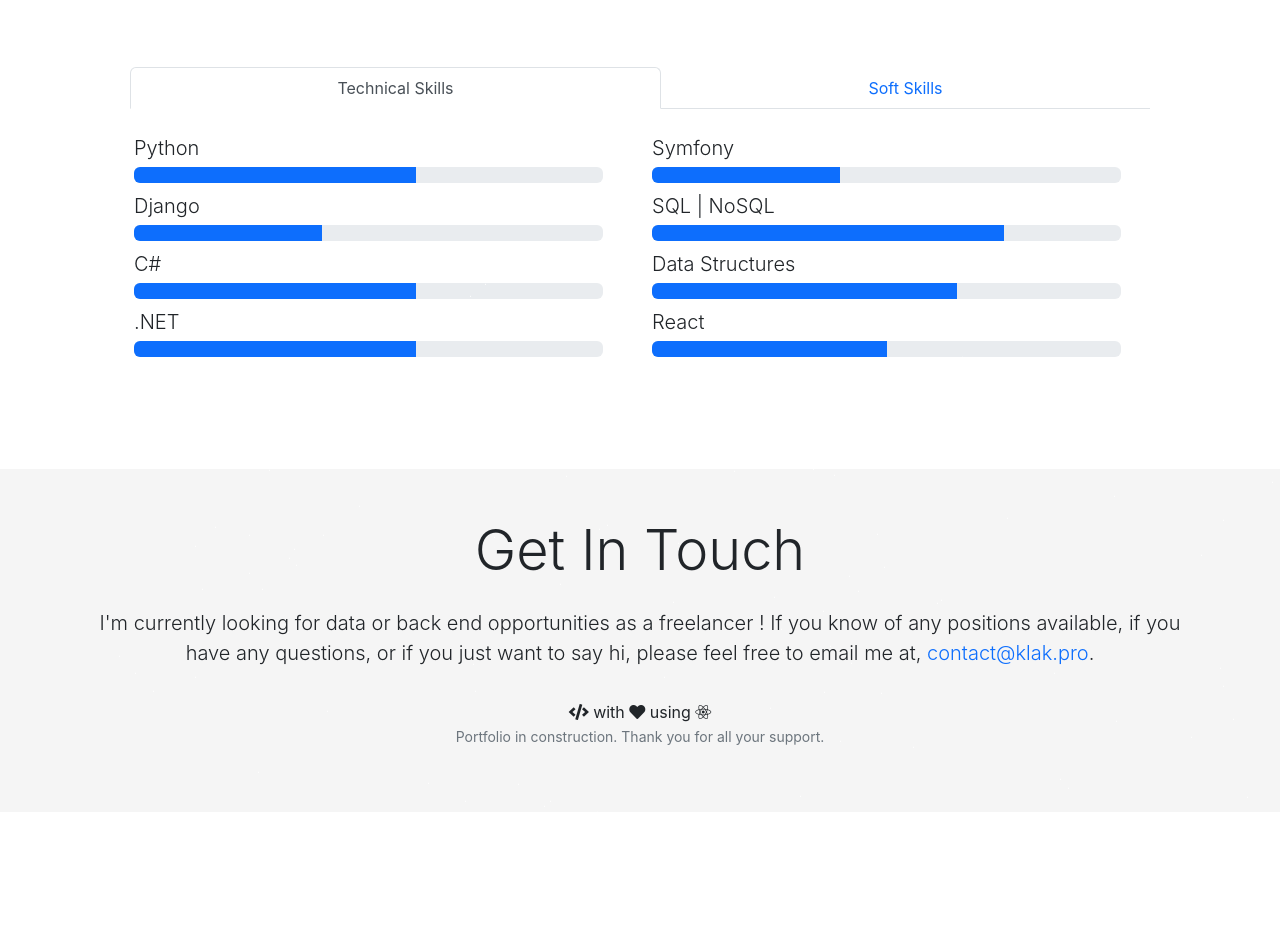
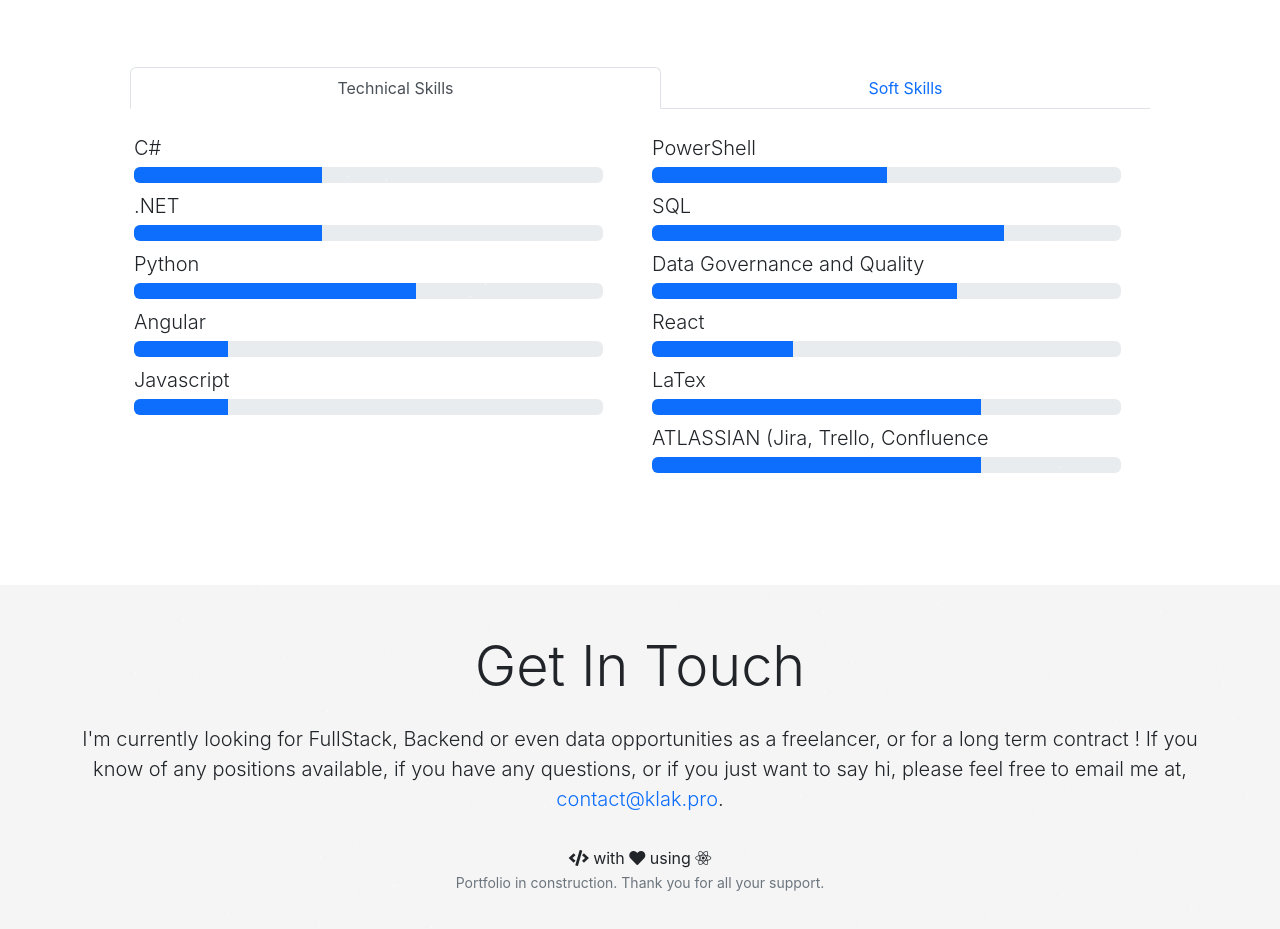
Before and after one commit to karolinaklak/WebSite, a React (Create React App) app: page / in a window 1280 px wide. Shown: the part 2382-3311 px from the top of the page. Before the commit the page ends 3194 px from the top, so only its background shows below. Built offline with nearby package versions, Linux system fonts and the light colour scheme; no server answers.

Commit message:
Commit test

```diff
--- a/src/editable-stuff/config.js
+++ b/src/editable-stuff/config.js
@@ -27,18 +27,6 @@ const mainBody = {
 };
 
 // ABOUT SECTION
-// If you want the About Section to show a profile picture you can fill the profilePictureLink either with:
-//a) your Instagram username
-//      i.e:profilePictureLink:"johnDoe123",
-//b) a link to an hosted image
-//      i.e:profilePictureLink:"www.picturesonline.com/johnDoeFancyAvatar.jpg",
-//c) image in "editable-stuff" directory and use require("") to import here,
-//      i.e: profilePictureLink: require("../editable-stuff/hashirshoaeb.png"),
-//d) If you do not want any picture to be displayed, just leave it empty :)
-//      i.e: profilePictureLink: "",
-// For Resume either provide link to your resume or import from "editable-stuff" directory
-//     i.e resume: require("../editable-stuff/resume.pdf"),
-//         resume: "https://docs.google.com/document/d/13_PWdhThMr6roxb-UFiJj4YAFOj8e_bv3Vx9UHQdyBQ/edit?usp=sharing",
 
 const about = {
   show: true,
@@ -58,7 +46,7 @@ const about = {
 const repos = {
   show: true,
   heading: "Recent Projects",
-  gitHubUsername: "karolinaklak", //i.e."johnDoe12Gh"
+  gitHubUsername: "karolinaklak",
   reposLength: 4,
   specificRepos: [],
 };
@@ -92,15 +80,17 @@ const skills = {
   show: true,
   heading: "Skills",
   hardSkills: [
+    { name: "C#", value: 40 },
+    { name: ".NET", value: 40},
     { name: "Python", value: 60 },
-    { name: "Django", value: 40},
-    { name: "C#", value: 60 },
-      { name: ".NET", value: 60 },
-      {name: "Symfony", value: 40},
-    { name: "SQL | NoSQL", value: 75 },
-    { name: "Data Structures", value: 65 },
-    { name: "React", value: 50 },
-
+    { name: "Angular", value: 20 },
+    { name: "Javascript", value: 20 },
+    { name: "PowerShell", value: 50},
+    { name: "SQL", value: 75 },
+    { name: "Data Governance and Quality", value: 65 },
+    { name: "React", value: 30 },
+    { name: "LaTex", value: 70},
+    { name: "ATLASSIAN (Jira, Trello, Confluence", value: 70}
 
   ],
   softSkills: [
@@ -110,8 +100,8 @@ const skills = {
     { name: "Adaptability", value: 85 },
     { name: "Problem Solving", value: 80 },
     { name: "Empathy", value: 70 },
-      { name: "Creativity", value: 60 },
-      {name:"Agility", value : 60}
+    { name: "Creativity", value: 60 },
+    { name:"Agility", value : 80}
   ],
 };
 
@@ -120,7 +110,7 @@ const getInTouch = {
   show: true,
   heading: "Get In Touch",
   message:
-    "I'm currently looking for data or back end opportunities as a freelancer ! If you know of any positions available, if you have any questions, or if you just want to say hi, please feel free to email me at",
+    "I'm currently looking for FullStack, Backend or even data opportunities as a freelancer, or for a long term contract ! If you know of any positions available, if you have any questions, or if you just want to say hi, please feel free to email me at",
   email: "contact@klak.pro",
 };
 
```
Also changed, not shown: 1 other file (tests, documents, lock files or other folders).
